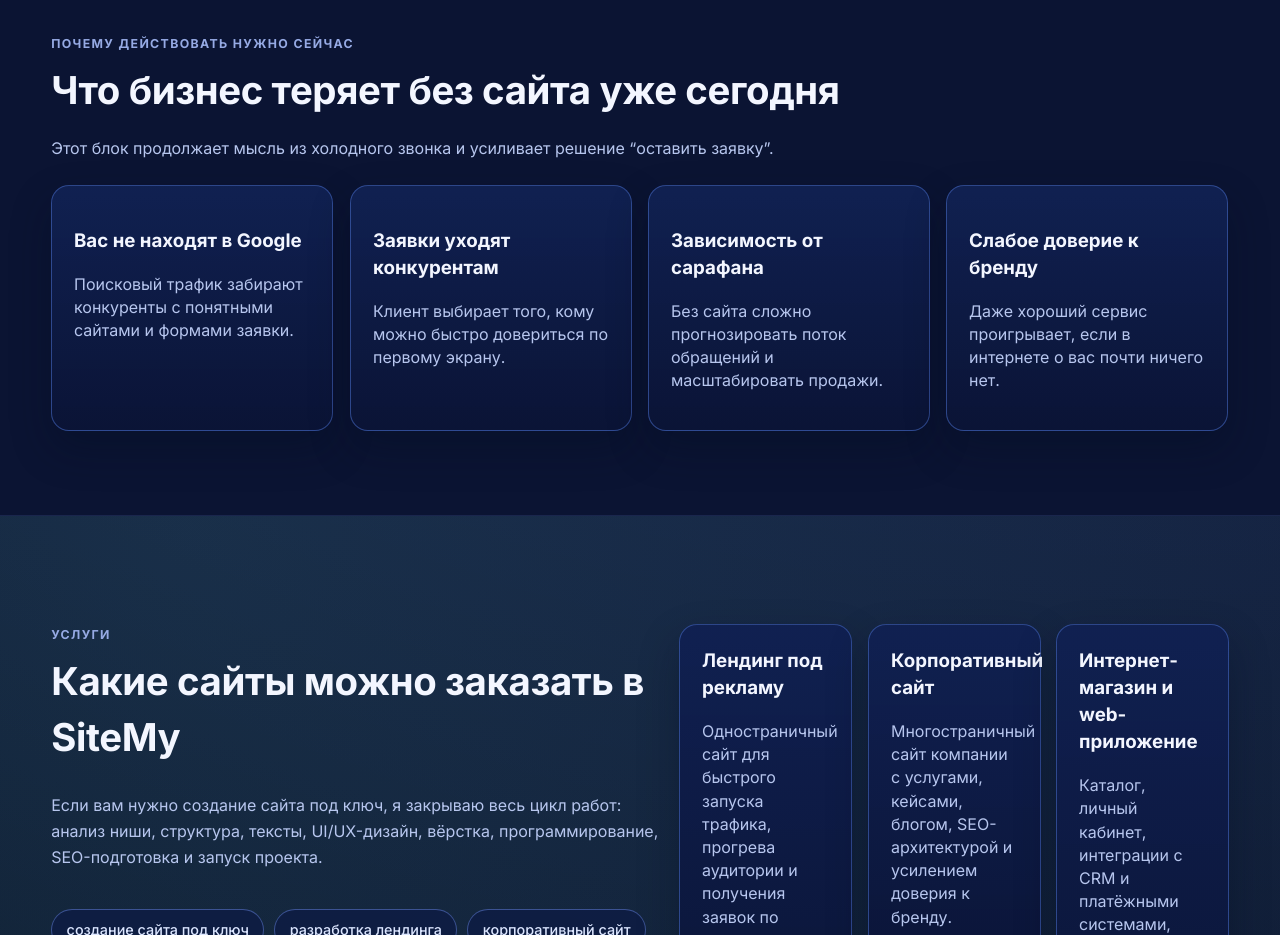
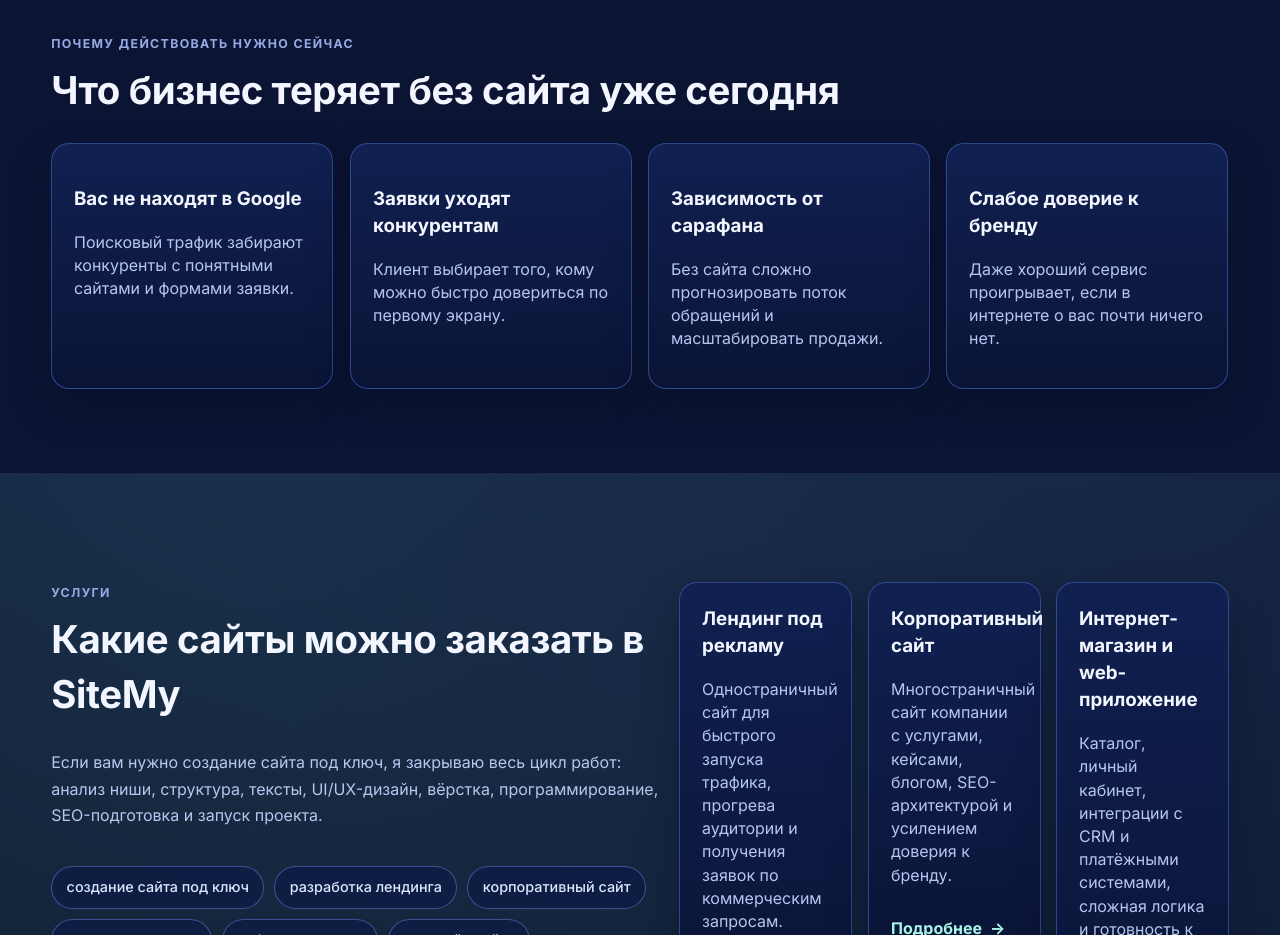
Before and after one commit to hassandelgen-dev/sitesell, a website: page index.html in a window 1280 px wide. Shown: the part 1140-2075 px from the top of the page. Drawn offline with Linux system fonts and the light colour scheme; no server answers.

Commit message:
Remove additional screenshot text from pain-now

```diff
--- a/index.html
+++ b/index.html
@@ -180,7 +180,6 @@
         <div class="container">
           <p class="section-kicker">Почему действовать нужно сейчас</p>
           <h2>Что бизнес теряет без сайта уже сегодня</h2>
-          <p class="section-lead">Этот блок продолжает мысль из холодного звонка и усиливает решение “оставить заявку”.</p>
           <div class="cards four">
             <article class="card">
               <h3>Вас не находят в Google</h3>
```
